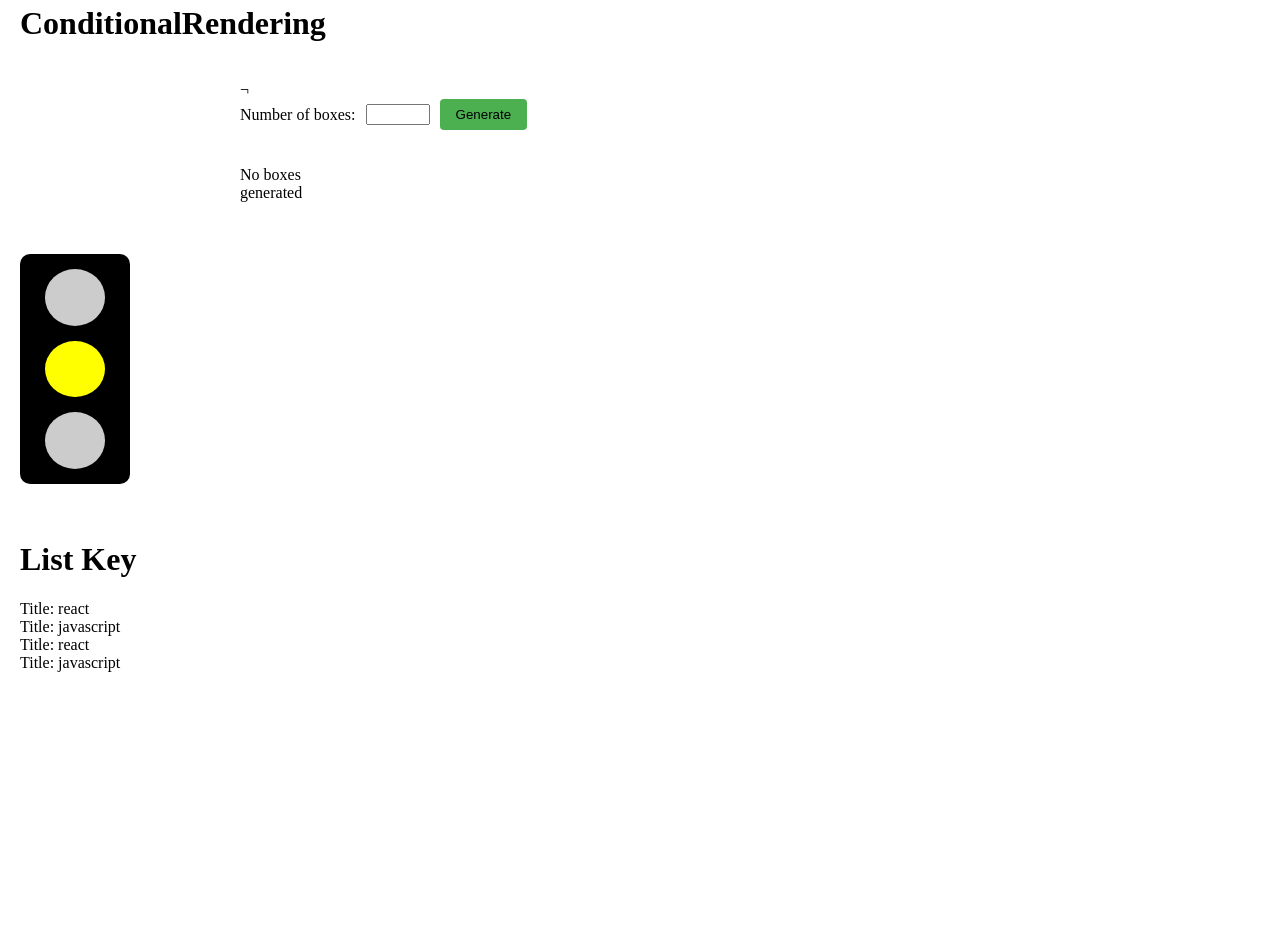
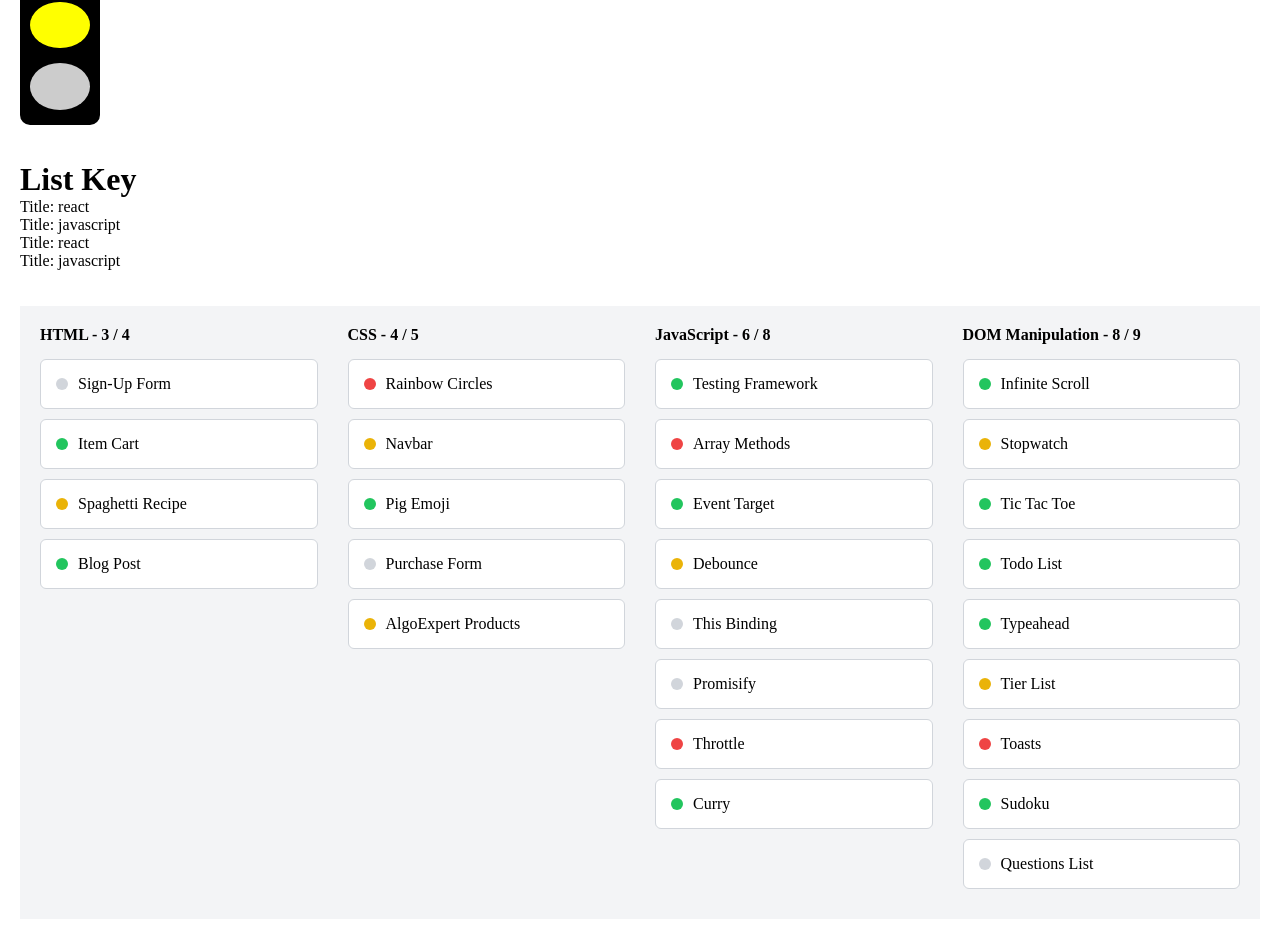
Before and after one commit to thangmn02/react-ultimate-course, a React (Vite) app: page / in a window 1280 px wide. Shown: the part 1627-2555 px from the top of the page. Before the commit the page ends 2391 px from the top, so only its background shows below. Built offline with nearby package versions, Linux system fonts and the light colour scheme.

Commit message:
QuestionBoard

```diff
--- a/src/App.tsx
+++ b/src/App.tsx
@@ -9,6 +9,7 @@ import GenerateBox from './sampleApp/thang/homework/GenerateBox';
 // import TrafficLight from './sampleApp/thang/homework/TrafficLight';
 import TonyTrafficLight from './sampleApp/thang/homework/TonyTrafficLight';
 import ListKey from './fundamental/ListKey';
+import QuestionBoard from './sampleApp/thang/homework/QuestionBoard';
 
 function App() {
   return (
@@ -45,6 +46,7 @@ function App() {
 
 
       <br /> <br />
+      <QuestionBoard/>
       <br /> <br />
     </>
   )
--- /dev/null
+++ b/src/sampleApp/thang/homework/QuestionBoard.tsx
@@ -0,0 +1,152 @@
+import '../../../styles/QuestionBoard.css';
+interface Question {
+  id: string;
+  name: string;
+  category: string;
+}
+
+interface Submission {
+  questionId: string;
+  status: 'CORRECT' | 'INCORRECT' | 'PARTIALLY_CORRECT';
+}
+
+interface CategoryColumnProps {
+  title: string;
+  questions: Question[];
+  submissions: Submission[];
+}
+
+const QUESTIONS: Question[] = [
+  { id: 'sign-up-form', name: 'Sign-Up Form', category: 'HTML' },
+  { id: 'item-cart', name: 'Item Cart', category: 'HTML' },
+  { id: 'spaghetti-recipe', name: 'Spaghetti Recipe', category: 'HTML' },
+  { id: 'blog-post', name: 'Blog Post', category: 'HTML' },
+  { id: 'rainbow-circles', name: 'Rainbow Circles', category: 'CSS' },
+  { id: 'navbar', name: 'Navbar', category: 'CSS' },
+  { id: 'pig-emoji', name: 'Pig Emoji', category: 'CSS' },
+  { id: 'purchase-form', name: 'Purchase Form', category: 'CSS' },
+  { id: 'algoexpert-products', name: 'AlgoExpert Products', category: 'CSS' },
+  { id: 'testing-framework', name: 'Testing Framework', category: 'JavaScript' },
+  { id: 'array-methods', name: 'Array Methods', category: 'JavaScript' },
+  { id: 'event-target', name: 'Event Target', category: 'JavaScript' },
+  { id: 'debounce', name: 'Debounce', category: 'JavaScript' },
+  { id: 'this-binding', name: 'This Binding', category: 'JavaScript' },
+  { id: 'promisify', name: 'Promisify', category: 'JavaScript' },
+  { id: 'throttle', name: 'Throttle', category: 'JavaScript' },
+  { id: 'curry', name: 'Curry', category: 'JavaScript' },
+  { id: 'infinite-scroll', name: 'Infinite Scroll', category: 'DOM Manipulation' },
+  { id: 'stopwatch', name: 'Stopwatch', category: 'DOM Manipulation' },
+  { id: 'tic-tac-toe', name: 'Tic Tac Toe', category: 'DOM Manipulation' },
+  { id: 'todo-list', name: 'Todo List', category: 'DOM Manipulation' },
+  { id: 'typeahead', name: 'Typeahead', category: 'DOM Manipulation' },
+  { id: 'tier-list', name: 'Tier List', category: 'DOM Manipulation' },
+  { id: 'toasts', name: 'Toasts', category: 'DOM Manipulation' },
+  { id: 'sudoku', name: 'Sudoku', category: 'DOM Manipulation' },
+  { id: 'questions-list', name: 'Questions List', category: 'DOM Manipulation' },
+];
+
+const SUBMISSIONS: Submission[] = [
+  { questionId: 'blog-post', status: 'CORRECT' },
+  { questionId: 'throttle', status: 'INCORRECT' },
+  { questionId: 'stopwatch', status: 'PARTIALLY_CORRECT' },
+  { questionId: 'pig-emoji', status: 'CORRECT' },
+  { questionId: 'todo-list', status: 'CORRECT' },
+  { questionId: 'testing-framework', status: 'CORRECT' },
+  { questionId: 'array-methods', status: 'INCORRECT' },
+  { questionId: 'spaghetti-recipe', status: 'PARTIALLY_CORRECT' },
+  { questionId: 'algoexpert-products', status: 'PARTIALLY_CORRECT' },
+  { questionId: 'curry', status: 'CORRECT' },
+  { questionId: 'toasts', status: 'INCORRECT' },
+  { questionId: 'tic-tac-toe', status: 'CORRECT' },
+  { questionId: 'event-target', status: 'CORRECT' },
+  { questionId: 'debounce', status: 'PARTIALLY_CORRECT' },
+  { questionId: 'item-cart', status: 'CORRECT' },
+  { questionId: 'typeahead', status: 'CORRECT' },
+  { questionId: 'tier-list', status: 'PARTIALLY_CORRECT' },
+  { questionId: 'sudoku', status: 'CORRECT' },
+  { questionId: 'rainbow-circles', status: 'INCORRECT' },
+  { questionId: 'infinite-scroll', status: 'CORRECT' },
+  { questionId: 'navbar', status: 'PARTIALLY_CORRECT' },
+];
+
+const getStatusColor = (status: string): string => {
+  const colorMap: Record<string, string> = {
+    'CORRECT': '#22c55e',
+    'INCORRECT': '#ef4444',
+    'PARTIALLY_CORRECT': '#eab308',
+    'NONE': '#d1d5db'
+  };
+  return colorMap[status] || colorMap['NONE'];
+};
+
+const getQuestionStatus = (questionId: string, submissions: Submission[]): string => {
+  const submission = submissions.find(sub => sub.questionId === questionId);
+  return submission ? submission.status : 'NONE';
+};
+
+const QuestionCard = ({ question, status }: { question: Question; status: string }) => {
+  return (
+    <div className="question-card">
+      <div
+        className="status-dot"
+        style={{ backgroundColor: getStatusColor(status) }}
+      />
+      <span className="question-name">{question.name}</span>
+    </div>
+  );
+};
+
+const CategoryColumn = ({ title, questions, submissions }: CategoryColumnProps) => {
+  const completedCount = questions.filter(q => {
+    const status = getQuestionStatus(q.id, submissions);
+    return status !== 'NONE';
+  }).length;
+
+  const questionCards = questions.map(question => {
+    const status = getQuestionStatus(question.id, submissions);
+    return (
+      <QuestionCard
+        key={question.id}
+        question={question}
+        status={status}
+      />
+    );
+  });
+
+  return (
+    <div className="category-column">
+      <h2 className="category-title">
+        {title} - {completedCount} / {questions.length}
+      </h2>
+      <div className="questions-list">
+        {questionCards}
+      </div>
+    </div>
+  );
+};
+
+function QuestionBoard() {
+  const categories = [...new Set(QUESTIONS.map(q => q.category))];
+
+  const categoryColumns = categories.map(category => {
+    const categoryQuestions = QUESTIONS.filter(q => q.category === category);
+    return (
+      <CategoryColumn
+        key={category}
+        title={category}
+        questions={categoryQuestions}
+        submissions={SUBMISSIONS}
+      />
+    );
+  });
+
+  return (
+    <div className="board-container">
+      <div className="columns-wrapper">
+        {categoryColumns}
+      </div>
+    </div>
+  );
+}
+
+export default QuestionBoard;
--- /dev/null
+++ b/src/styles/QuestionBoard.css
@@ -0,0 +1,45 @@
+* {
+  margin: 0;
+  padding: 0;
+  box-sizing: border-box;
+}
+
+.board-container {
+  padding: 20px;
+  background: #f3f4f6;
+}
+
+.board-title {
+  margin-bottom: 20px;
+}
+
+.columns-wrapper {
+  display: flex;
+  gap: 30px;
+}
+
+.category-column {
+  flex: 1;
+}
+
+.category-title {
+  margin-bottom: 15px;
+  font-size: 16px;
+}
+
+.question-card {
+  background: white;
+  border: 1px solid #d1d5db;
+  padding: 15px;
+  margin-bottom: 10px;
+  display: flex;
+  align-items: center;
+  gap: 10px;
+  border-radius: 6px;
+}
+
+.status-dot {
+  width: 12px;
+  height: 12px;
+  border-radius: 50%;
+}
```
